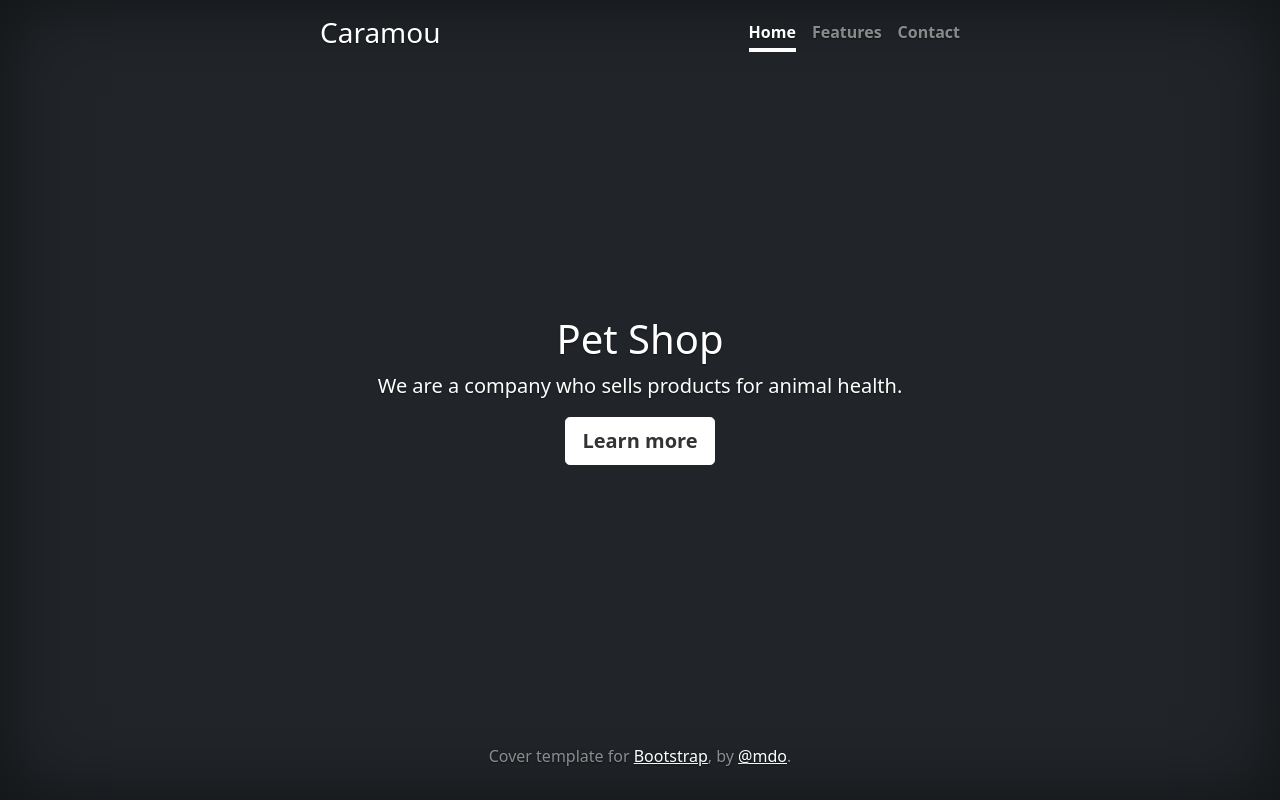
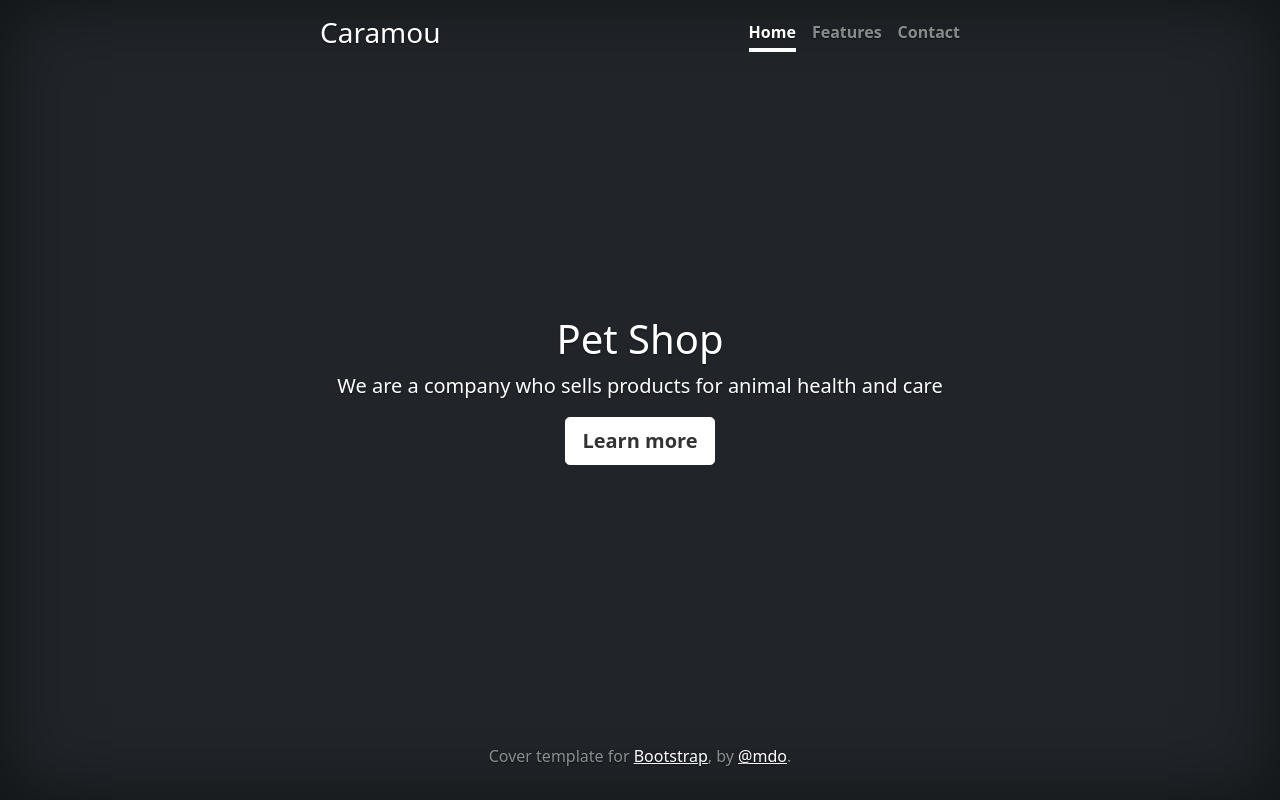
Before and after one commit to GraceCaraballoP/git-work, a plain HTML site: page index.html in a window 1280 px wide. Drawn offline with Linux system fonts and the light colour scheme.

Commit message:
Se actualiza la linea 54

```diff
--- a/index.html
+++ b/index.html
@@ -51,7 +51,7 @@
 
   <main class="px-3">
     <h1>Pet Shop</h1>
-    <p class="lead">We are a company who sells products for animal health.</p>
+    <p class="lead">We are a company who sells products for animal health and care</p>
     <p class="lead">
       <a href="#" class="btn btn-lg btn-secondary fw-bold border-white bg-white">Learn more</a>
     </p>
```
